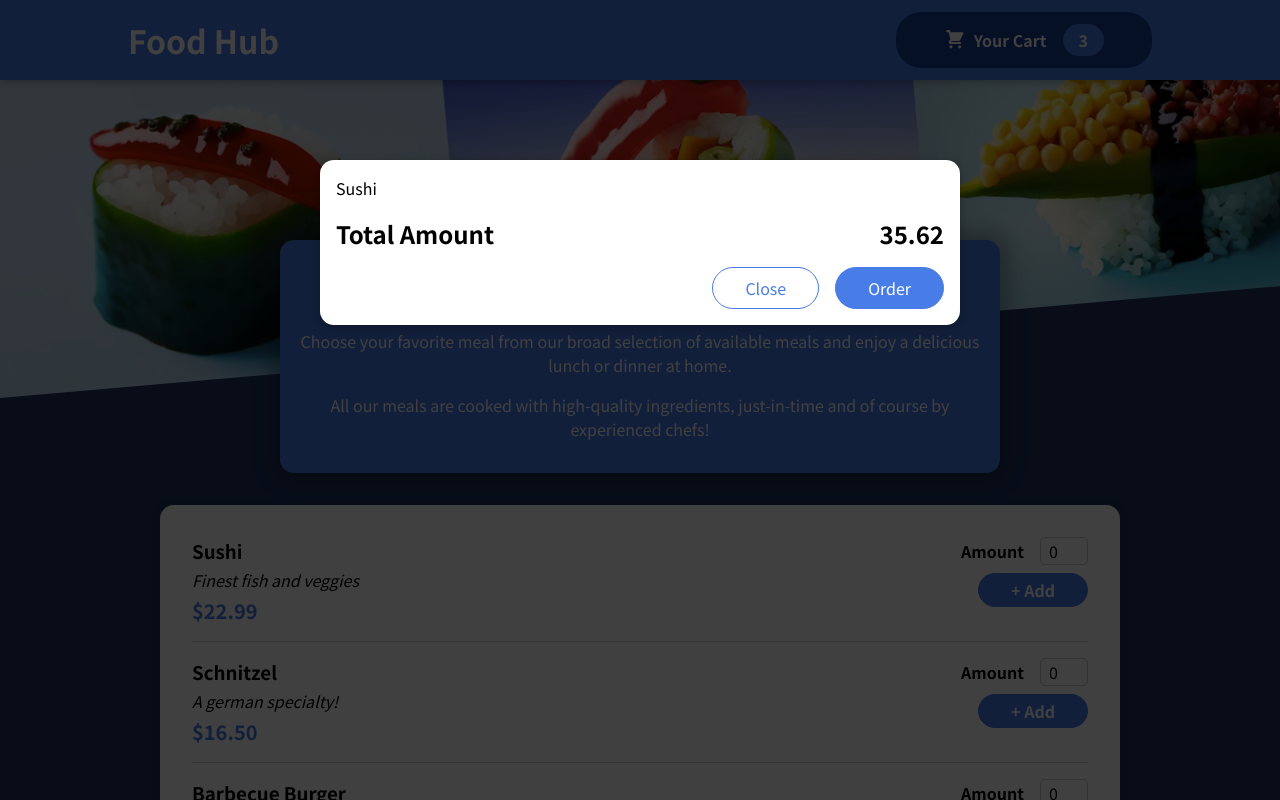
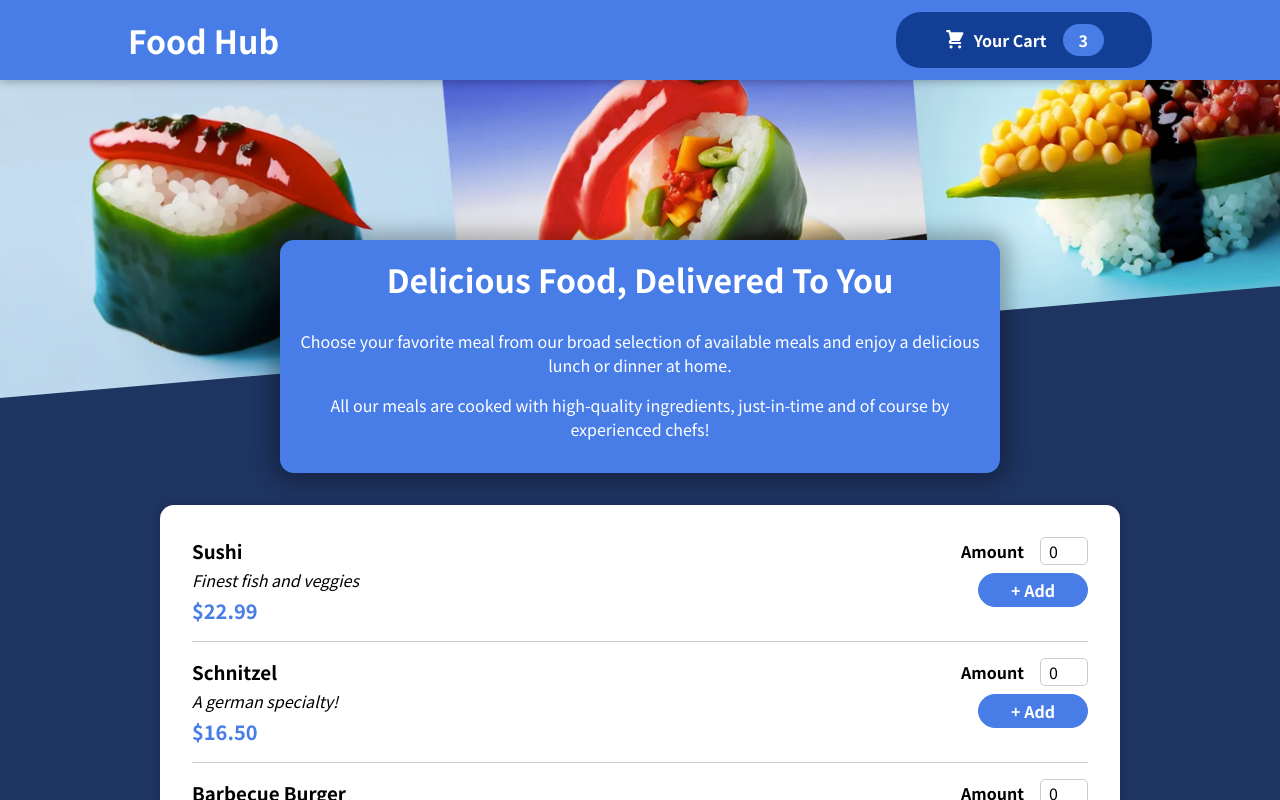
Before and after one commit to sabrina-martorelli/Food-Order-App, a React (Create React App) app: page / in a window 1280 px wide. Shown: the top 800 px of the page. Built offline with nearby package versions, Linux system fonts and the light colour scheme.

Commit message:
Adds code for open and close modal

```diff
--- a/src/App.js
+++ b/src/App.js
@@ -1,17 +1,28 @@
+
+import { useCallback, useState } from "react";
 
 import Header from "./components/Layout/Header";
 import Meals from "./components/Meals/Meals";
 import Cart from "./components/Cart/Cart";
 
 function App() {
+
+  const [cartIsShown, setCartIsShown] = useState(false);
+
+
+  const showCartHandler = () => {
+    setCartIsShown(true);
+  };
+
+  const hideCartHandler = () => {
+    setCartIsShown(false);
+  };
+
   return (
     <>
-      <Cart/>
-      <Header/>
-      <main>
-
-      <Meals />
-      </main>
+     { cartIsShown && <Cart onClose={hideCartHandler}/>}
+      <Header onShowCart= {showCartHandler}/>
+      <main> <Meals/></main>
     </>
   );
 }
--- a/src/components/Cart/Cart.js
+++ b/src/components/Cart/Cart.js
@@ -15,7 +15,7 @@
 
     return (
 
-        <Modal>
+        <Modal onClose= {props.onClose}>
             {cartItems}
             <div className={classes.total}>
                 <span>Total Amount</span>
@@ -23,7 +23,7 @@
             </div>
             <div className={classes.actions}>
                 {/* //Boton escrito asi porque tiene -- el nombre */}
-                <button className={classes['button--alt']}>Close</button>
+                <button className={classes['button--alt']} onClick = {props.onClose}>Close</button>
                 <button className={classes.button}>Order</button>
             </div>
         </Modal>
--- a/src/components/Layout/Header.js
+++ b/src/components/Layout/Header.js
@@ -9,7 +9,7 @@
         <>
         <header className={classes.header}>
             <h1>Food Hub</h1>
-          <HeaderCartButton/>
+          <HeaderCartButton onClick ={props.onShowCart}/>
         </header>
         <div className={classes['main-image']}>
             <img src={mealsImage} alt="Oriental food pieces"/>
--- a/src/components/Layout/HeaderCartButton.js
+++ b/src/components/Layout/HeaderCartButton.js
@@ -5,10 +5,9 @@
 const HeaderCartButton = (props) => {
     return (
 
-<button className={classes.button}>
+<button className={classes.button} onClick={props.onClick}>
     <span className={classes.icon}>
     <CartIcon />
-
     </span>
     <span>Your Cart</span>
     <span className={classes.badge}>
--- a/src/components/UI/Modal.js
+++ b/src/components/UI/Modal.js
@@ -4,7 +4,7 @@
 import classes from './Modal.module.css';
 
 const Backdrop = (props) => {
-  return <div className={classes.backdrop} />;
+  return <div className={classes.backdrop} onClick={props.onClose}/>;
 };
 
 const ModalOverlay = (props) => {
@@ -20,7 +20,7 @@
 const Modal = (props) => {
   return (
     <>
-      {ReactDOM.createPortal(<Backdrop />, portalElement)}
+      {ReactDOM.createPortal(<Backdrop onClose={props.onClose} />, portalElement)}
       {ReactDOM.createPortal(
         <ModalOverlay>{props.children}</ModalOverlay>,
         portalElement
```
